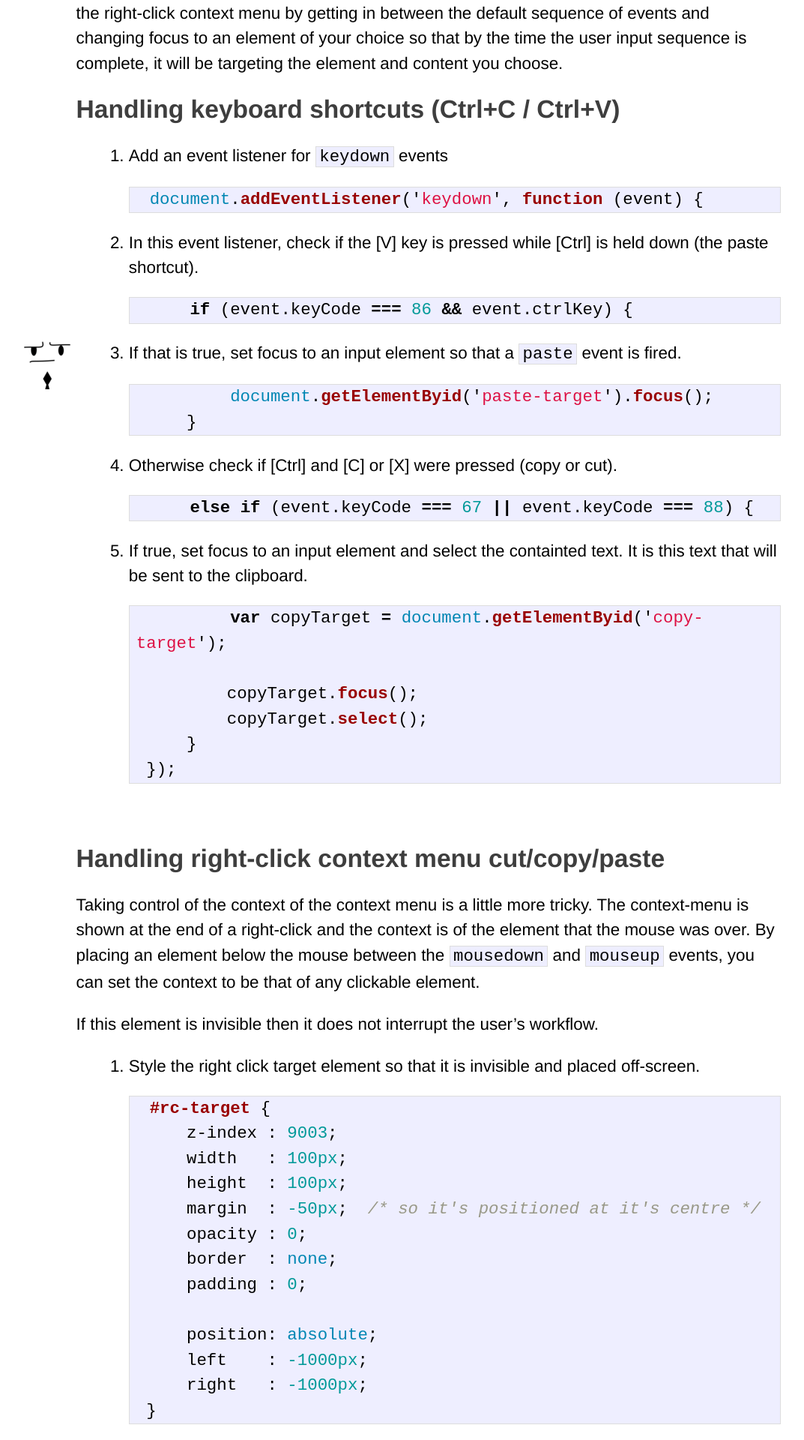
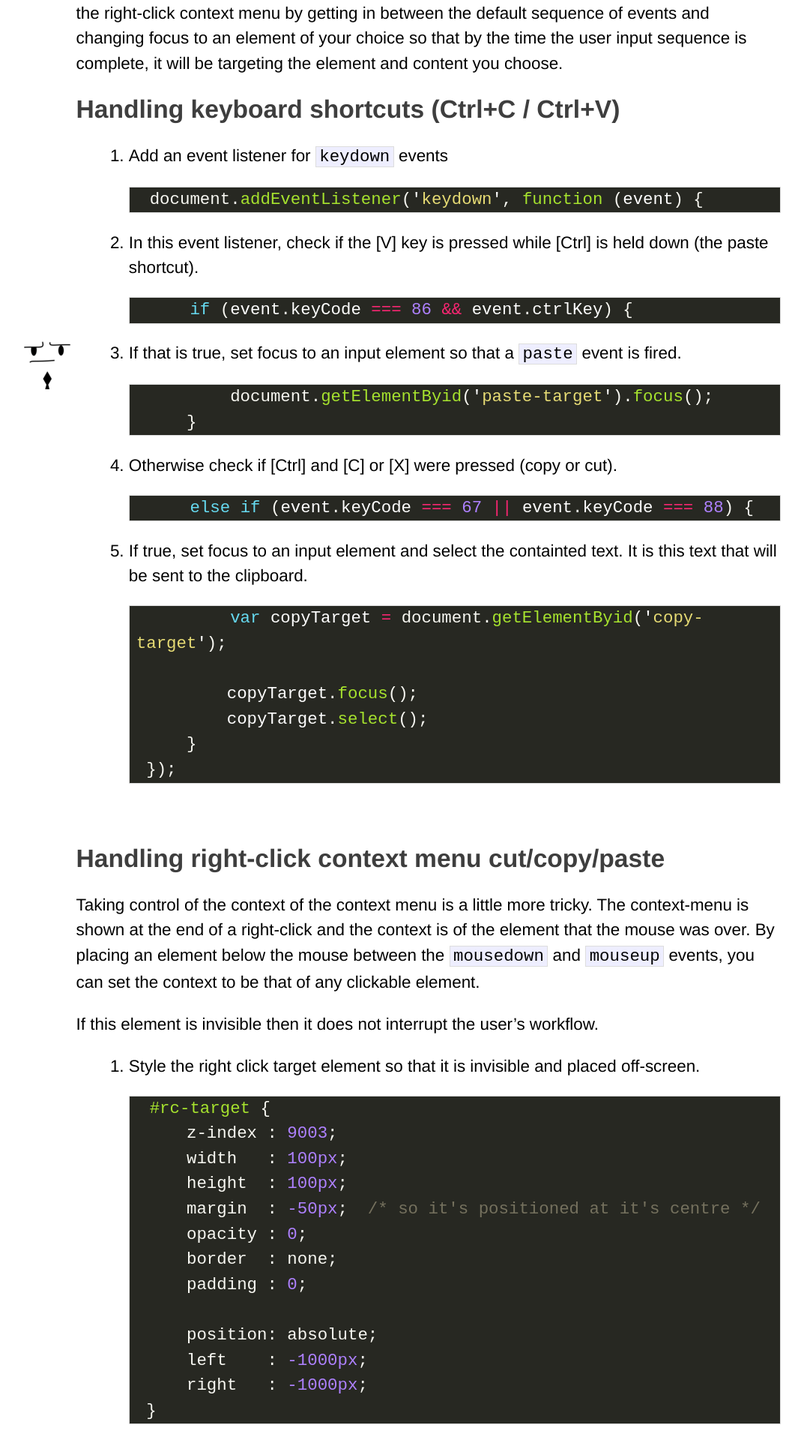
Before and after one commit to taye/taye.github.io, a Jekyll site: the page built from _posts/2013-12-01-browser-clipboard-copy-paste.markdown, in a window 1280 px wide. Shown: the part 381-2301 px from the top of the page at 75% size, without its empty margins (68-1141 px from the left). Built offline with Jekyll 4.4.1, drawn with Linux system fonts in a browser that asks for light colours; some web fonts are replaced; Markdown is read by kramdown in place of the engine named in the settings; comment, search, counter and statistics services are not loaded.

Commit message:
Use darker syntax highlight theme

```diff
--- a/_scss/taye.scss
+++ b/_scss/taye.scss
@@ -88,31 +88,26 @@
 
   pre {
     border: 1px solid #ddd;
-    background-color: #eef;
     padding: 0 .4em;
   }
+
   ul, ol {
     margin-left: 1.35em;
   }
+
   code {
     border: 1px solid #ddd;
     background-color: #eef;
     padding: 0 .2em;
   }
+
   pre {
     code {
       border: none;
       word-wrap: break-word;
       overflow-wrap: break-word;
-    }
 
-    &.terminal {
-      border: 1px solid #000;
-      background-color: #333;
-      color: #FFF;
-      code {
-        background-color: #333;
-      }
+      background-color: transparent;
     }
   }
 }
--- a/css/syntax.css
+++ b/css/syntax.css
@@ -1,60 +1,59 @@
-.highlight  { background: #ffffff; }
-.highlight .c { color: #999988; font-style: italic } /* Comment */
-.highlight .err { color: #a61717; background-color: #e3d2d2 } /* Error */
-.highlight .k { font-weight: bold } /* Keyword */
-.highlight .o { font-weight: bold } /* Operator */
-.highlight .cm { color: #999988; font-style: italic } /* Comment.Multiline */
-.highlight .cp { color: #999999; font-weight: bold } /* Comment.Preproc */
-.highlight .c1 { color: #999988; font-style: italic } /* Comment.Single */
-.highlight .cs { color: #999999; font-weight: bold; font-style: italic } /* Comment.Special */
-.highlight .gd { color: #000000; background-color: #ffdddd } /* Generic.Deleted */
-.highlight .gd .x { color: #000000; background-color: #ffaaaa } /* Generic.Deleted.Specific */
+.highlight { background-color: #272822; color: #fff }
+.highlight .c { color: #75715e } /* Comment */
+.highlight .err { color: #960050; background-color: #1e0010 } /* Error */
+.highlight .k { color: #66d9ef } /* Keyword */
+.highlight .l { color: #ae81ff } /* Literal */
+.highlight .n { color: #f8f8f2 } /* Name */
+.highlight .o { color: #f92672 } /* Operator */
+.highlight .p { color: #f8f8f2 } /* Punctuation */
+.highlight .cm { color: #75715e } /* Comment.Multiline */
+.highlight .cp { color: #75715e } /* Comment.Preproc */
+.highlight .c1 { color: #75715e } /* Comment.Single */
+.highlight .cs { color: #75715e } /* Comment.Special */
 .highlight .ge { font-style: italic } /* Generic.Emph */
-.highlight .gr { color: #aa0000 } /* Generic.Error */
-.highlight .gh { color: #999999 } /* Generic.Heading */
-.highlight .gi { color: #000000; background-color: #ddffdd } /* Generic.Inserted */
-.highlight .gi .x { color: #000000; background-color: #aaffaa } /* Generic.Inserted.Specific */
-.highlight .go { color: #888888 } /* Generic.Output */
-.highlight .gp { color: #555555 } /* Generic.Prompt */
 .highlight .gs { font-weight: bold } /* Generic.Strong */
-.highlight .gu { color: #aaaaaa } /* Generic.Subheading */
-.highlight .gt { color: #aa0000 } /* Generic.Traceback */
-.highlight .kc { font-weight: bold } /* Keyword.Constant */
-.highlight .kd { font-weight: bold } /* Keyword.Declaration */
-.highlight .kp { font-weight: bold } /* Keyword.Pseudo */
-.highlight .kr { font-weight: bold } /* Keyword.Reserved */
-.highlight .kt { color: #445588; font-weight: bold } /* Keyword.Type */
-.highlight .m { color: #009999 } /* Literal.Number */
-.highlight .s { color: #d14 } /* Literal.String */
-.highlight .na { color: #008080 } /* Name.Attribute */
-.highlight .nb { color: #0086B3 } /* Name.Builtin */
-.highlight .nc { color: #445588; font-weight: bold } /* Name.Class */
-.highlight .no { color: #008080 } /* Name.Constant */
-.highlight .ni { color: #800080 } /* Name.Entity */
-.highlight .ne { color: #990000; font-weight: bold } /* Name.Exception */
-.highlight .nf { color: #990000; font-weight: bold } /* Name.Function */
-.highlight .nn { color: #555555 } /* Name.Namespace */
-.highlight .nt { color: #000080 } /* Name.Tag */
-.highlight .nv { color: #008080 } /* Name.Variable */
-.highlight .ow { font-weight: bold } /* Operator.Word */
-.highlight .w { color: #bbbbbb } /* Text.Whitespace */
-.highlight .mf { color: #009999 } /* Literal.Number.Float */
-.highlight .mh { color: #009999 } /* Literal.Number.Hex */
-.highlight .mi { color: #009999 } /* Literal.Number.Integer */
-.highlight .mo { color: #009999 } /* Literal.Number.Oct */
-.highlight .sb { color: #d14 } /* Literal.String.Backtick */
-.highlight .sc { color: #d14 } /* Literal.String.Char */
-.highlight .sd { color: #d14 } /* Literal.String.Doc */
-.highlight .s2 { color: #d14 } /* Literal.String.Double */
-.highlight .se { color: #d14 } /* Literal.String.Escape */
-.highlight .sh { color: #d14 } /* Literal.String.Heredoc */
-.highlight .si { color: #d14 } /* Literal.String.Interpol */
-.highlight .sx { color: #d14 } /* Literal.String.Other */
-.highlight .sr { color: #009926 } /* Literal.String.Regex */
-.highlight .s1 { color: #d14 } /* Literal.String.Single */
-.highlight .ss { color: #990073 } /* Literal.String.Symbol */
-.highlight .bp { color: #999999 } /* Name.Builtin.Pseudo */
-.highlight .vc { color: #008080 } /* Name.Variable.Class */
-.highlight .vg { color: #008080 } /* Name.Variable.Global */
-.highlight .vi { color: #008080 } /* Name.Variable.Instance */
-.highlight .il { color: #009999 } /* Literal.Number.Integer.Long */
+.highlight .kc { color: #66d9ef } /* Keyword.Constant */
+.highlight .kd { color: #66d9ef } /* Keyword.Declaration */
+.highlight .kn { color: #f92672 } /* Keyword.Namespace */
+.highlight .kp { color: #66d9ef } /* Keyword.Pseudo */
+.highlight .kr { color: #66d9ef } /* Keyword.Reserved */
+.highlight .kt { color: #66d9ef } /* Keyword.Type */
+.highlight .ld { color: #e6db74 } /* Literal.Date */
+.highlight .m { color: #ae81ff } /* Literal.Number */
+.highlight .s { color: #e6db74 } /* Literal.String */
+.highlight .na { color: #a6e22e } /* Name.Attribute */
+.highlight .nb { color: #f8f8f2 } /* Name.Builtin */
+.highlight .nc { color: #a6e22e } /* Name.Class */
+.highlight .no { color: #66d9ef } /* Name.Constant */
+.highlight .nd { color: #a6e22e } /* Name.Decorator */
+.highlight .ni { color: #f8f8f2 } /* Name.Entity */
+.highlight .ne { color: #a6e22e } /* Name.Exception */
+.highlight .nf { color: #a6e22e } /* Name.Function */
+.highlight .nl { color: #f8f8f2 } /* Name.Label */
+.highlight .nn { color: #f8f8f2 } /* Name.Namespace */
+.highlight .nx { color: #fff } /* Name.Other */
+.highlight .py { color: #f8f8f2 } /* Name.Property */
+.highlight .nt { color: #f92672 } /* Name.Tag */
+.highlight .nv { color: #f8f8f2 } /* Name.Variable */
+.highlight .ow { color: #f92672 } /* Operator.Word */
+.highlight .w { color: #f8f8f2 } /* Text.Whitespace */
+.highlight .mf { color: #ae81ff } /* Literal.Number.Float */
+.highlight .mh { color: #ae81ff } /* Literal.Number.Hex */
+.highlight .mi { color: #ae81ff } /* Literal.Number.Integer */
+.highlight .mo { color: #ae81ff } /* Literal.Number.Oct */
+.highlight .sb { color: #e6db74 } /* Literal.String.Backtick */
+.highlight .sc { color: #e6db74 } /* Literal.String.Char */
+.highlight .sd { color: #e6db74 } /* Literal.String.Doc */
+.highlight .s2 { color: #e6db74 } /* Literal.String.Double */
+.highlight .se { color: #ae81ff } /* Literal.String.Escape */
+.highlight .sh { color: #e6db74 } /* Literal.String.Heredoc */
+.highlight .si { color: #e6db74 } /* Literal.String.Interpol */
+.highlight .sx { color: #e6db74 } /* Literal.String.Other */
+.highlight .sr { color: #e6db74 } /* Literal.String.Regex */
+.highlight .s1 { color: #e6db74 } /* Literal.String.Single */
+.highlight .ss { color: #e6db74 } /* Literal.String.Symbol */
+.highlight .bp { color: #f8f8f2 } /* Name.Builtin.Pseudo */
+.highlight .vc { color: #f8f8f2 } /* Name.Variable.Class */
+.highlight .vg { color: #f8f8f2 } /* Name.Variable.Global */
+.highlight .vi { color: #f8f8f2 } /* Name.Variable.Instance */
+.highlight .il { color: #ae81ff } /* Literal.Number.Integer.Long */
--- a/css/taye.css
+++ b/css/taye.css
@@ -59,7 +59,6 @@
   line-height: 1.5em; }
   .post pre {
     border: 1px solid #ddd;
-    background-color: #eef;
     padding: 0 .4em; }
   .post ul, .post ol {
     margin-left: 1.35em; }
@@ -70,13 +69,8 @@
   .post pre code {
     border: none;
     word-wrap: break-word;
-    overflow-wrap: break-word; }
-  .post pre.terminal {
-    border: 1px solid #000;
-    background-color: #333;
-    color: #FFF; }
-    .post pre.terminal code {
-      background-color: #333; }
+    overflow-wrap: break-word;
+    background-color: transparent; }
 
 .post-title {
   display: block;
```
